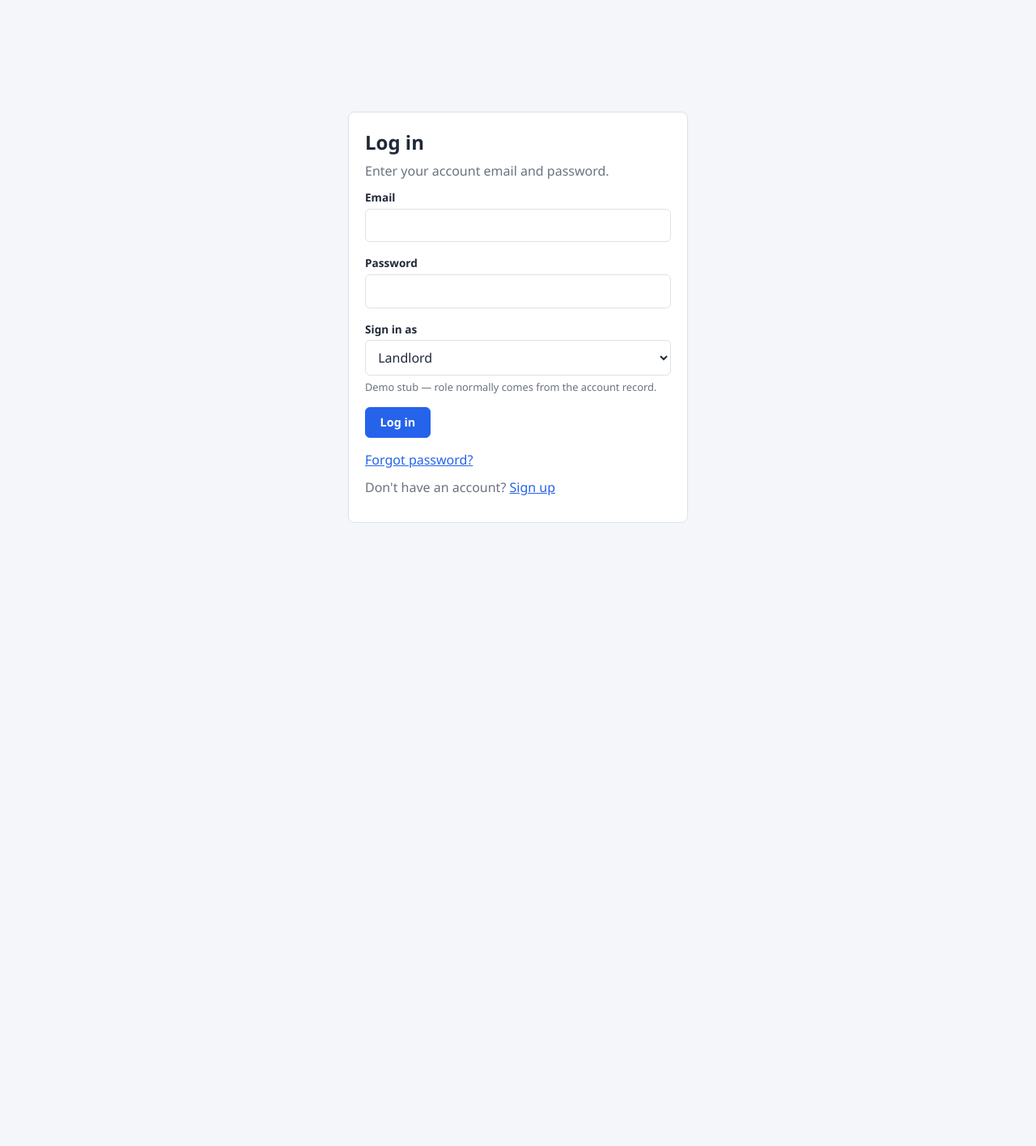
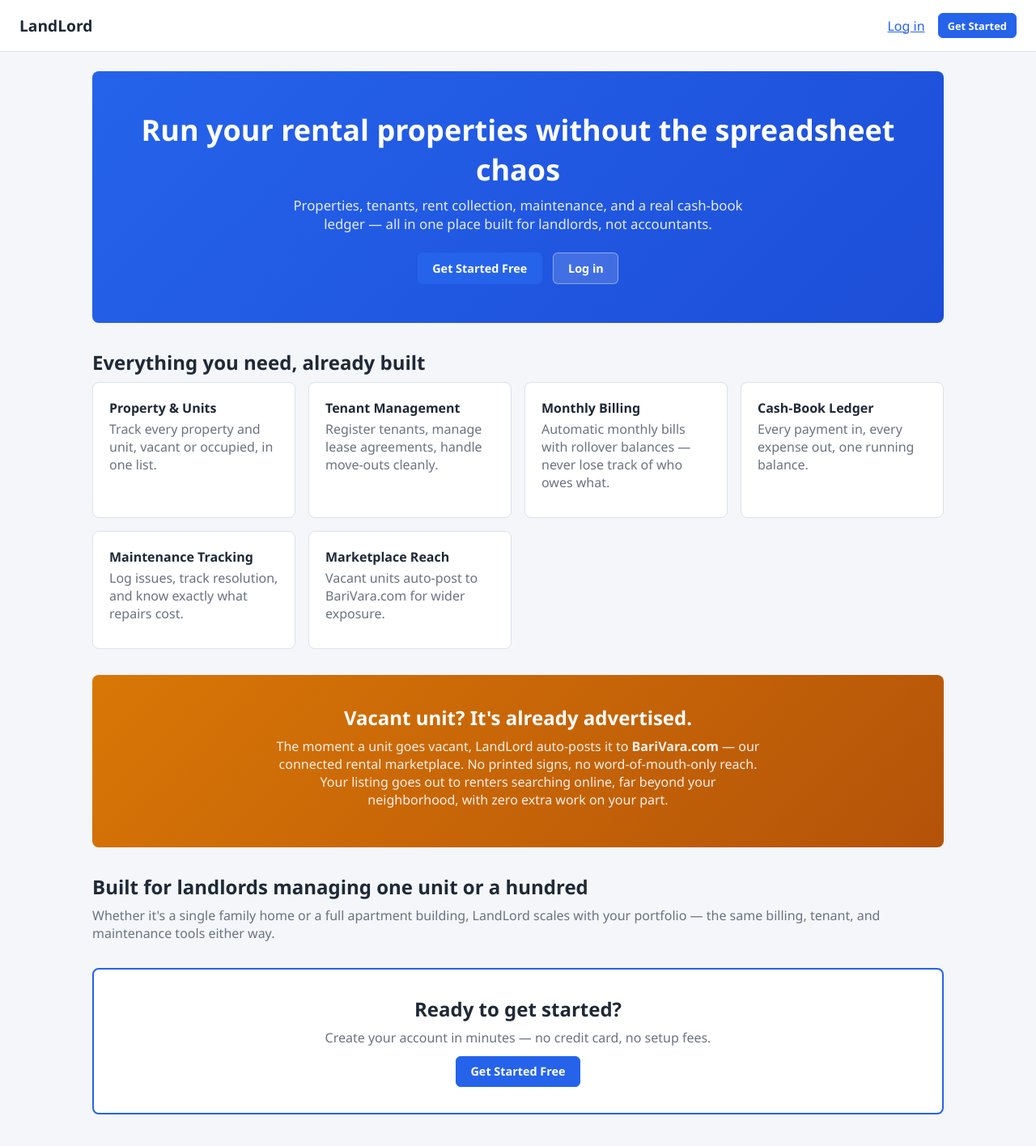
Before and after one commit to araf-47/LandLord-Angular-Project-R70, an Angular app in the folder LandLord-Angular-Project-R70/: page / in a window 1280 px wide. Before the commit this address led to /auth/login. Shown: the whole page at 81% size. Before the commit the page ends 800 px from the top, so only its background shows below. Built offline with nearby package versions, Linux system fonts and the light colour scheme.

Commit message:
added a homepage to LandLord core

```diff
--- a/LandLord-Angular-Project-R70/src/app/app.routes.ts
+++ b/LandLord-Angular-Project-R70/src/app/app.routes.ts
@@ -2,7 +2,11 @@
 import { roleGuard } from './core/role.guard';
 
 export const routes: Routes = [
-  { path: '', pathMatch: 'full', redirectTo: 'auth' },
+  {
+    path: '',
+    loadComponent: () => import('./layouts/public-layout.component').then((m) => m.PublicLayoutComponent),
+    children: [{ path: '', pathMatch: 'full', loadComponent: () => import('./features/public/homepage.component').then((m) => m.HomepageComponent) }],
+  },
   {
     path: 'auth',
     loadComponent: () => import('./layouts/auth-layout.component').then((m) => m.AuthLayoutComponent),
@@ -20,5 +24,5 @@
     loadChildren: () => import('./features/tenant/tenant.routes').then((m) => m.TENANT_ROUTES),
     canActivate: [roleGuard('tenant')],
   },
-  { path: '**', redirectTo: 'auth' },
+  { path: '**', redirectTo: '' },
 ];
--- /dev/null
+++ b/LandLord-Angular-Project-R70/src/app/features/public/homepage.component.ts
@@ -0,0 +1,65 @@
+import { Component } from '@angular/core';
+import { RouterLink } from '@angular/router';
+
+@Component({
+  selector: 'app-homepage',
+  standalone: true,
+  imports: [RouterLink],
+  template: `
+    <div class="public-content">
+      <div class="hero">
+        <h1>Run your rental properties without the spreadsheet chaos</h1>
+        <p>
+          Properties, tenants, rent collection, maintenance, and a real cash-book ledger —
+          all in one place built for landlords, not accountants.
+        </p>
+        <div class="hero-actions">
+          <a class="btn btn-primary btn-lg" routerLink="/auth/signup">Get Started Free</a>
+          <a class="btn btn-lg" routerLink="/auth/login" style="background:rgba(255,255,255,0.15); border-color:rgba(255,255,255,0.4); color:#fff;">Log in</a>
+        </div>
+      </div>
+
+      <h2>Everything you need, already built</h2>
+      <div class="module-grid">
+        @for (f of features; track f.title) {
+          <div class="module-tile">
+            <div class="module-title">{{ f.title }}</div>
+            <p>{{ f.desc }}</p>
+          </div>
+        }
+      </div>
+
+      <div class="callout-banner">
+        <h2>Vacant unit? It's already advertised.</h2>
+        <p>
+          The moment a unit goes vacant, LandLord auto-posts it to <strong>BariVara.com</strong> —
+          our connected rental marketplace. No printed signs, no word-of-mouth-only reach.
+          Your listing goes out to renters searching online, far beyond your neighborhood,
+          with zero extra work on your part.
+        </p>
+      </div>
+
+      <h2>Built for landlords managing one unit or a hundred</h2>
+      <p>
+        Whether it's a single family home or a full apartment building, LandLord scales with
+        your portfolio — the same billing, tenant, and maintenance tools either way.
+      </p>
+
+      <div class="cta-banner">
+        <h2>Ready to get started?</h2>
+        <p>Create your account in minutes — no credit card, no setup fees.</p>
+        <a class="btn btn-primary btn-lg" routerLink="/auth/signup">Get Started Free</a>
+      </div>
+    </div>
+  `,
+})
+export class HomepageComponent {
+  readonly features = [
+    { title: 'Property & Units', desc: 'Track every property and unit, vacant or occupied, in one list.' },
+    { title: 'Tenant Management', desc: 'Register tenants, manage lease agreements, handle move-outs cleanly.' },
+    { title: 'Monthly Billing', desc: 'Automatic monthly bills with rollover balances — never lose track of who owes what.' },
+    { title: 'Cash-Book Ledger', desc: 'Every payment in, every expense out, one running balance.' },
+    { title: 'Maintenance Tracking', desc: 'Log issues, track resolution, and know exactly what repairs cost.' },
+    { title: 'Marketplace Reach', desc: 'Vacant units auto-post to BariVara.com for wider exposure.' },
+  ];
+}
--- a/LandLord-Angular-Project-R70/src/app/layouts/auth-layout.component.ts
+++ b/LandLord-Angular-Project-R70/src/app/layouts/auth-layout.component.ts
@@ -1,13 +1,16 @@
 import { Component } from '@angular/core';
-import { RouterOutlet } from '@angular/router';
+import { RouterLink, RouterOutlet } from '@angular/router';
 
 @Component({
   selector: 'app-auth-layout',
   standalone: true,
-  imports: [RouterOutlet],
+  imports: [RouterOutlet, RouterLink],
   template: `
     <div class="auth-shell">
       <div class="auth-card">
+        <a routerLink="/" class="public-brand" style="display:block; text-align:center; margin-bottom:1.25rem;">
+          LandLord
+        </a>
         <router-outlet />
       </div>
     </div>
--- /dev/null
+++ b/LandLord-Angular-Project-R70/src/app/layouts/public-layout.component.ts
@@ -0,0 +1,19 @@
+import { Component } from '@angular/core';
+import { RouterLink, RouterOutlet } from '@angular/router';
+
+@Component({
+  selector: 'app-public-layout',
+  standalone: true,
+  imports: [RouterOutlet, RouterLink],
+  template: `
+    <header class="public-topbar">
+      <a routerLink="/" class="public-brand">LandLord</a>
+      <nav class="public-nav">
+        <a routerLink="/auth/login">Log in</a>
+        <a class="btn btn-primary btn-sm" routerLink="/auth/signup">Get Started</a>
+      </nav>
+    </header>
+    <router-outlet />
+  `,
+})
+export class PublicLayoutComponent {}
--- a/LandLord-Angular-Project-R70/src/styles.css
+++ b/LandLord-Angular-Project-R70/src/styles.css
@@ -155,6 +155,97 @@
   justify-content: center;
   background: var(--bg);
   padding: 1.5rem;
+}
+
+/* Public marketing homepage — topbar, not sidebar */
+.public-topbar {
+  height: 64px;
+  background: var(--surface);
+  border-bottom: 1px solid var(--border);
+  display: flex;
+  align-items: center;
+  justify-content: space-between;
+  padding: 0 1.5rem;
+}
+
+.public-brand {
+  font-size: 1.2rem;
+  font-weight: 700;
+  color: var(--text);
+  text-decoration: none;
+}
+
+.public-nav {
+  display: flex;
+  align-items: center;
+  gap: 1rem;
+}
+
+.public-content {
+  max-width: 1100px;
+  margin: 0 auto;
+  padding: 1.5rem;
+}
+
+.hero {
+  background: linear-gradient(135deg, var(--primary) 0%, var(--primary-dark) 100%);
+  color: #fff;
+  border-radius: var(--radius);
+  padding: 3rem 2rem;
+  margin-bottom: 2rem;
+  text-align: center;
+}
+.hero h1 {
+  color: #fff;
+  font-size: 2.25rem;
+}
+.hero p {
+  color: rgba(255, 255, 255, 0.88);
+  font-size: 1.05rem;
+  max-width: 560px;
+  margin-left: auto;
+  margin-right: auto;
+}
+
+.btn-lg {
+  padding: 0.85rem 1.75rem;
+  font-size: 1.05rem;
+}
+
+.hero-actions {
+  display: flex;
+  gap: 0.85rem;
+  justify-content: center;
+  margin-top: 1.5rem;
+  flex-wrap: wrap;
+}
+
+/* Orange (BariVara accent) callout — visually distinct from the rest of the page */
+.callout-banner {
+  background: linear-gradient(135deg, var(--accent) 0%, #b45309 100%);
+  color: #fff;
+  border-radius: var(--radius);
+  padding: 2.25rem 2rem;
+  margin: 2rem 0;
+  text-align: center;
+}
+.callout-banner h2 {
+  color: #fff;
+}
+.callout-banner p {
+  color: rgba(255, 255, 255, 0.9);
+  max-width: 600px;
+  margin-left: auto;
+  margin-right: auto;
+}
+
+.cta-banner {
+  background: var(--surface);
+  border: 2px solid var(--primary);
+  border-radius: var(--radius);
+  padding: 2rem;
+  margin: 2rem 0 1rem 0;
+  text-align: center;
 }
 
 /* Cards / forms */
```
